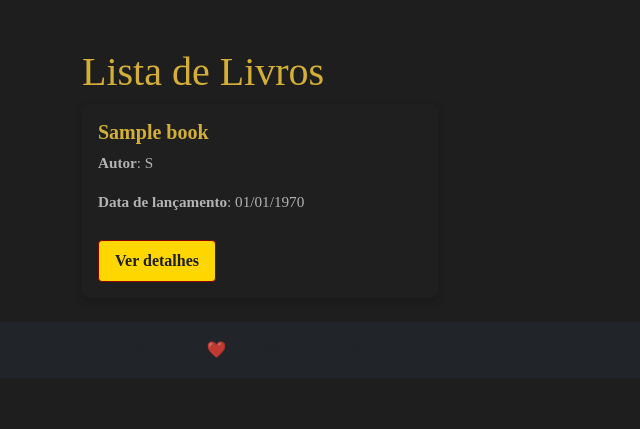
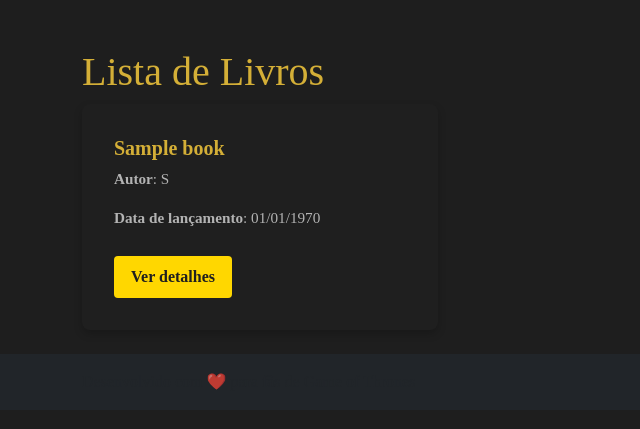
Before and after one commit to AndersonC96/Game-Of-Thrones_PHP, a PHP site: template app/Views/books/index.php in a window 1280 px wide. Shown: the part 58-487 px from the top of the page, without its empty margins (0-640 px from the left). Run offline with PHP 8.4, Linux system fonts and the light colour scheme; the template is opened without the code that fills it: most values are stand-ins (such as "Sample title", 1, 10 or a date in 2020).

Commit message:
Update index.php

```diff
--- a/app/Views/books/index.php
+++ b/app/Views/books/index.php
@@ -5,10 +5,12 @@
             <div class="col-md-4">
                 <div class="card mb-4">
                     <div class="card-body">
-                        <h5 class="card-title"><?= htmlspecialchars($book['name']); ?></h5>
-                        <p class="card-text"><b>Autor</b>: <?= htmlspecialchars($book['authors'][0]); ?></p>
-                        <p class="card-text"><b>Data de lançamento</b>: <?= htmlspecialchars($book['released']) ? htmlspecialchars(date('d/m/Y', strtotime($book['released']))) : 'Data não disponível'; ?></p>
-                        <a href="/books/details?id=<?= urlencode(basename($book['url'])) ?>" class="btn btn-primary">Ver detalhes</a>
+                        <div class="card-body">
+                            <h5 class="card-title"><?= htmlspecialchars($book['name']); ?></h5>
+                            <p class="card-text"><b>Autor</b>: <?= htmlspecialchars($book['authors'][0]); ?></p>
+                            <p class="card-text"><b>Data de lançamento</b>: <?= htmlspecialchars($book['released']) ? htmlspecialchars(date('d/m/Y', strtotime($book['released']))) : 'Data não disponível'; ?></p>
+                            <a href="/books/details?id=<?= urlencode(basename($book['url'])) ?>" class="btn">Ver detalhes</a>
+                        </div>
                     </div>
                 </div>
             </div>
```
